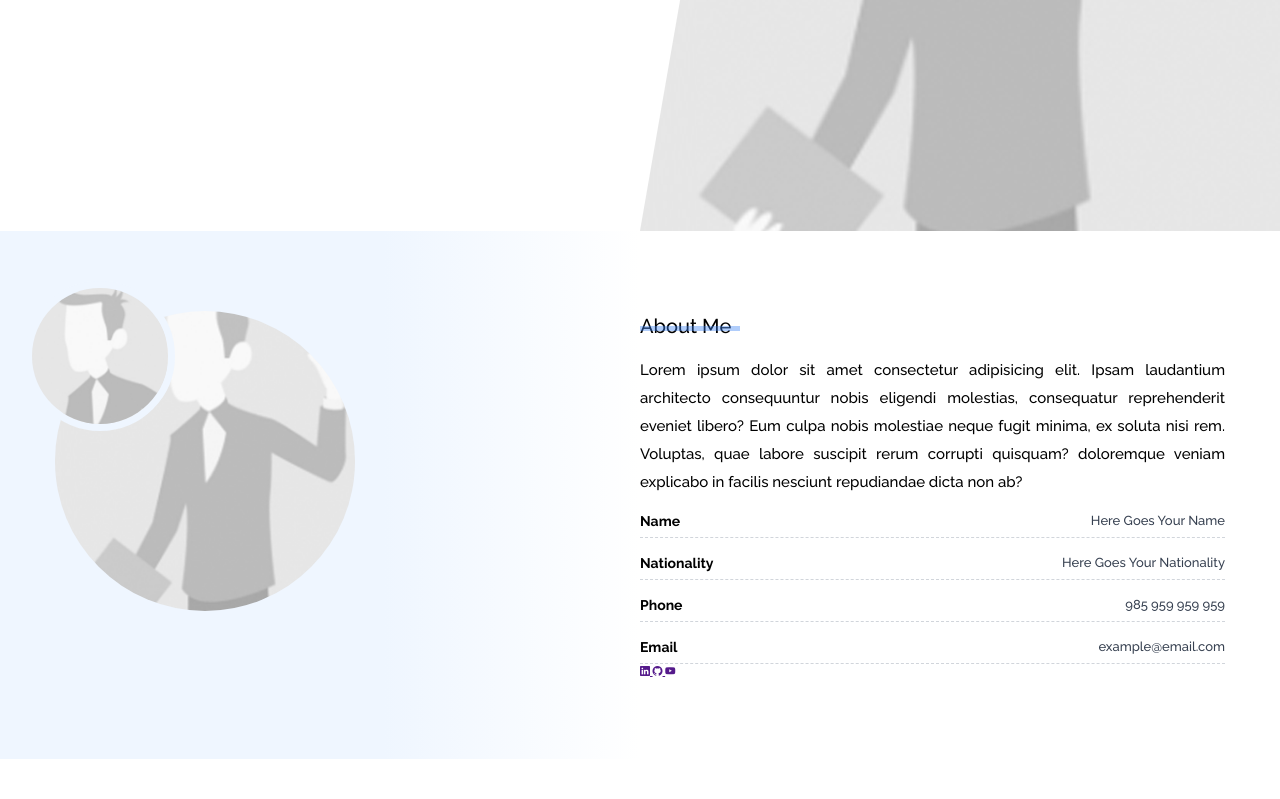
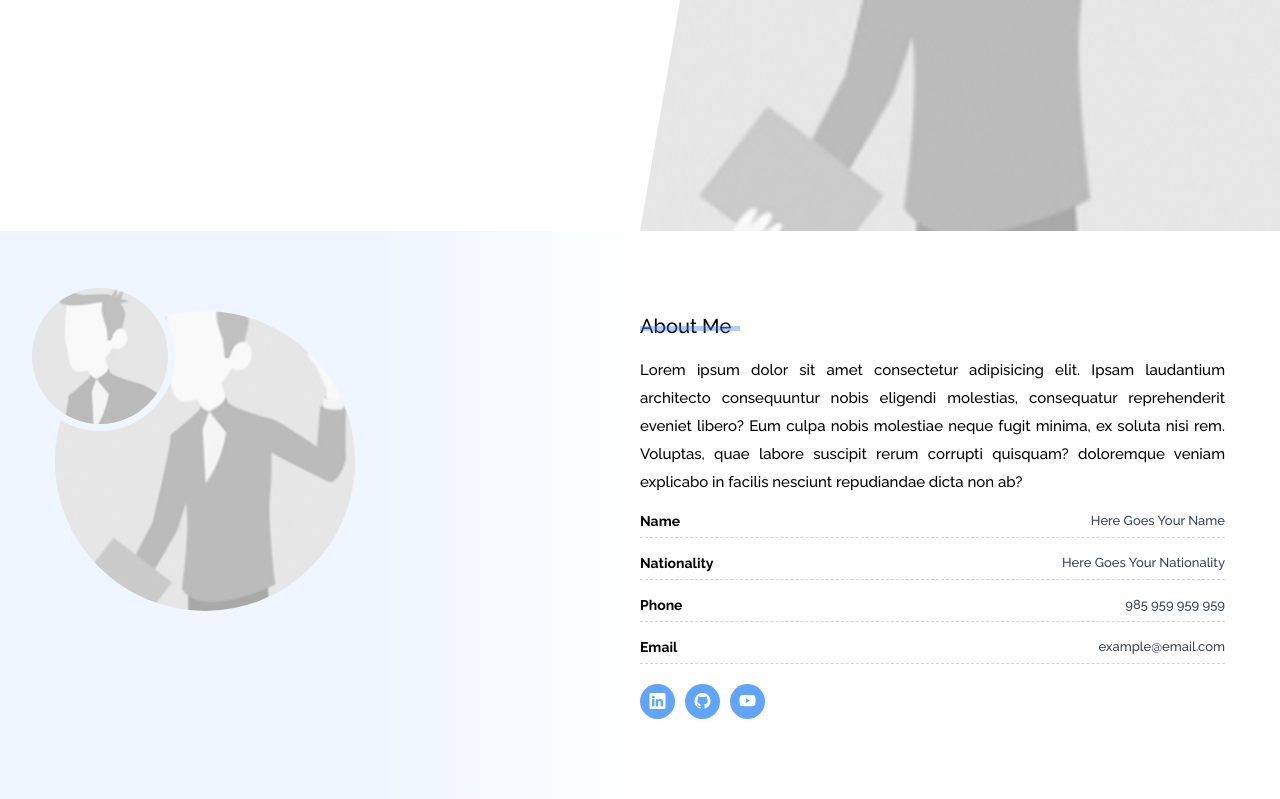
Before and after one commit to PublioElio/portfolio-sass-nodejs, a website: page index.html in a window 1280 px wide. Shown: the part 539-1338 px from the top of the page. Before the commit the page ends 1298 px from the top, so only its background shows below. Drawn offline with nearby package versions, Linux system fonts and the light colour scheme.

Commit message:
style in social media incons in about section

```diff
--- a/scss/components/_about.scss
+++ b/scss/components/_about.scss
@@ -48,7 +48,23 @@
       }
     }
     &__socials {
-
+      margin-top: 2rem;
+      display: flex;
+      &__circle {
+        width: 3.5rem;
+        height: 3.5rem;
+        @include flexBox(center, center);
+        border-radius: 50%;
+        background: $blue-400;
+        margin-left: 1rem;
+        text-decoration: none;
+        &:first-child {
+          margin-left: 0;
+        }
+        i {
+          @include text-style(".raleway-medium", 1.6rem, $white);
+        }
+      }
     }
   }
 }
```
Also changed, not shown: app.css.
